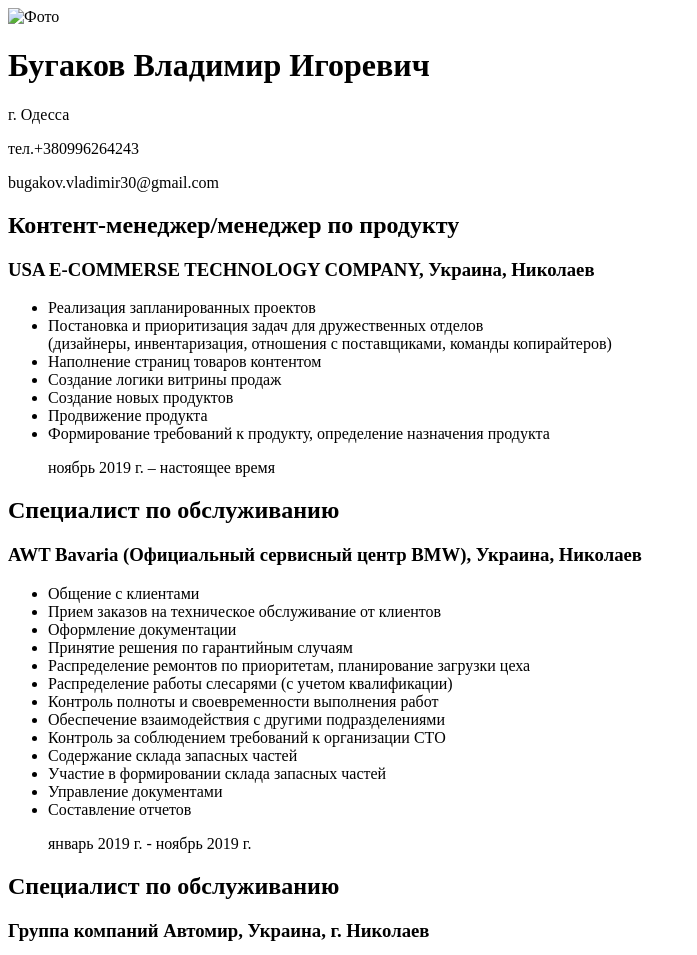
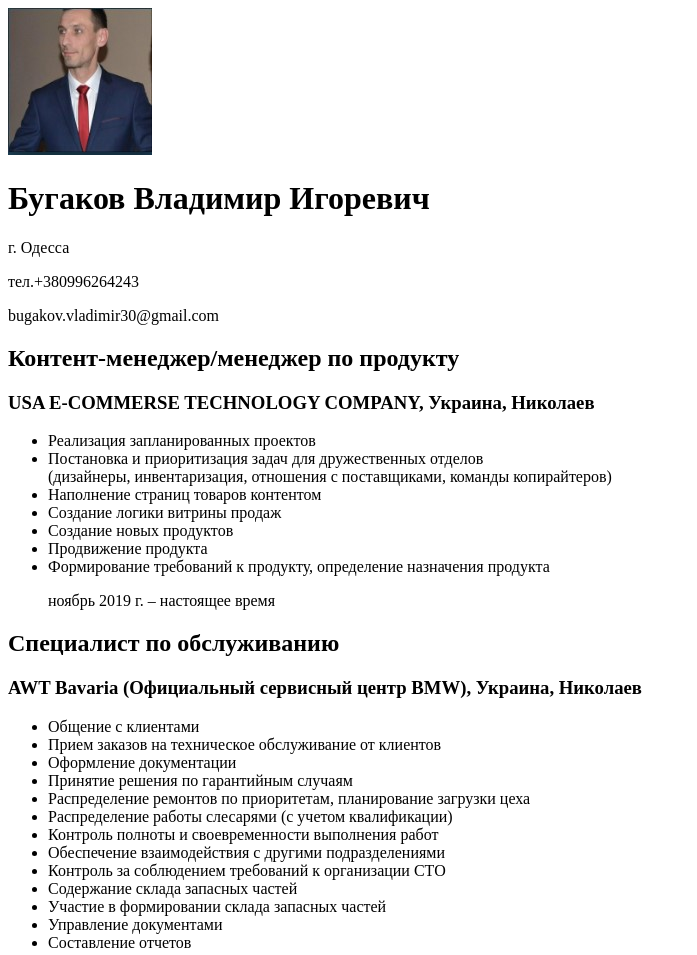
Before and after one commit to llort301080/bugakov, a plain HTML site: page index.html in a window 1280 px wide. Shown: the top 955 px of the page, without its empty margins (0-697 px from the left). Drawn offline with Linux system fonts and the light colour scheme.

Commit message:
Update index.html

```diff
--- a/index.html
+++ b/index.html
@@ -7,7 +7,7 @@
    <title>Резюме</title>
 </head>
 <body>
-   <img src="./llort301080.github.io/bugakov/img_1.jpg" alt="Фото">
+   <img src="https://github.com/llort301080/bugakov/blob/main/img_1.jpg" alt="Фото">
 <h1> Бугаков Владимир Игоревич </h1>
 <p>г. Одесса</p>
 <p>тел.+380996264243</p>
```
